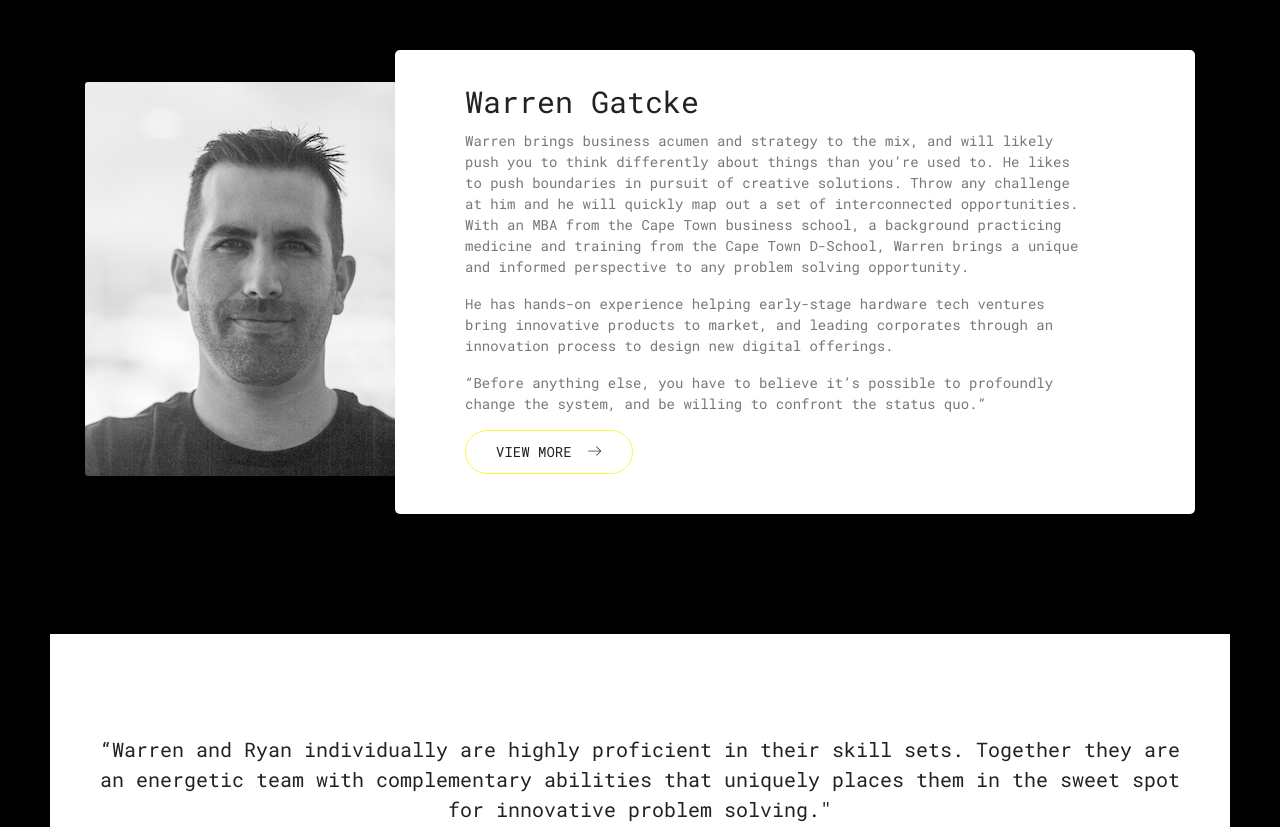
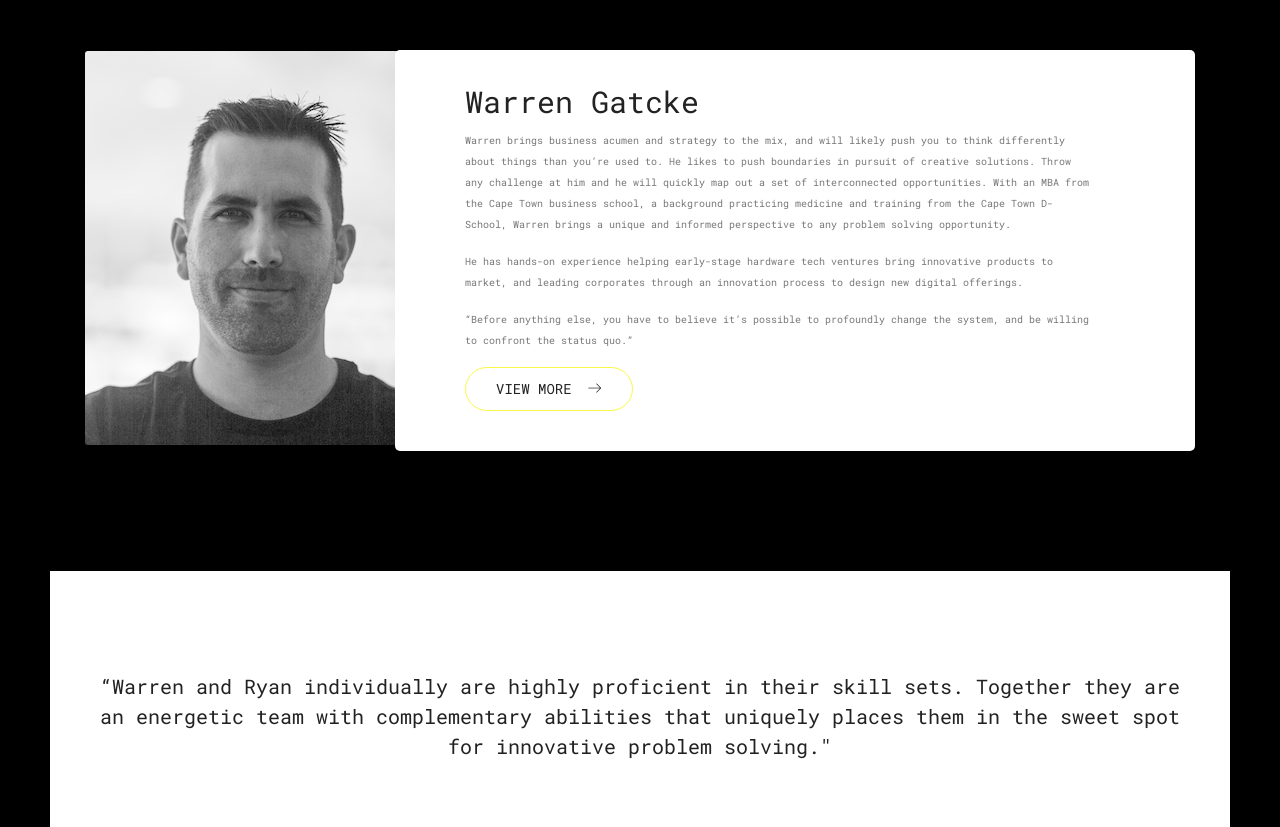
Before and after one commit to RyanByrne/2099, a plain HTML site: page index.html in a window 1280 px wide. Shown: the part 920-1747 px from the top of the page. Drawn offline with nearby package versions, Linux system fonts and the light colour scheme.

Commit message:
changed styles of biography section

```diff
--- a/css/main.css
+++ b/css/main.css
@@ -2652,3 +2652,7 @@ nav a:hover {
   padding-top: 0;
   text-align: center;
 }
+
+.studio-area p{
+  font-size: 10px;
+}
```
